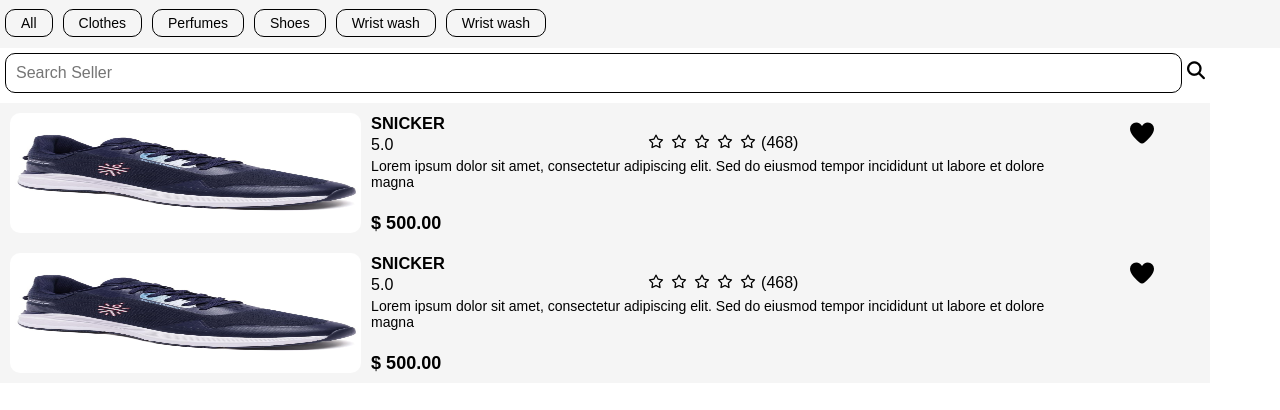
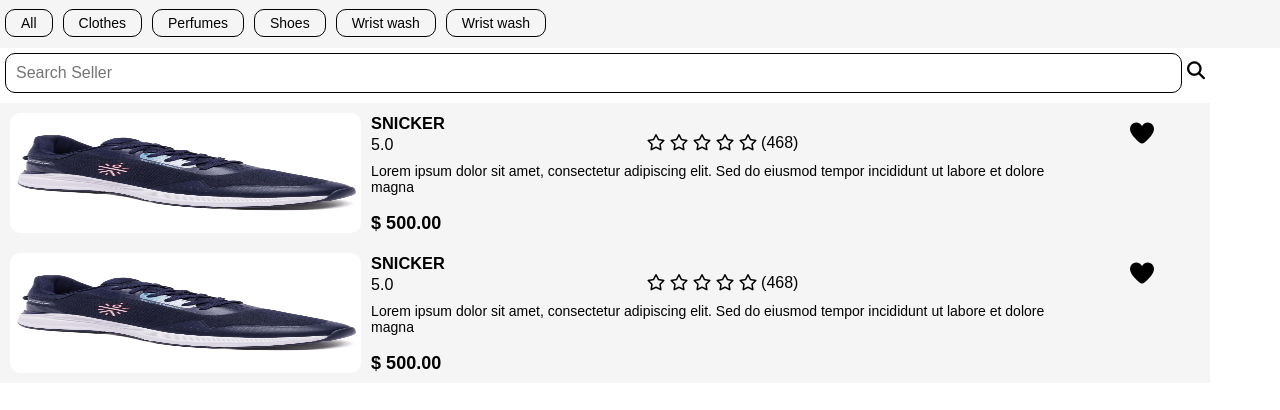
Before and after one commit to furqooncode/E-commerce-app, a plain HTML site: page favorite.html in a window 1280 px wide. Shown: the part 32-442 px from the top of the page. Drawn offline with Linux system fonts and the light colour scheme.

Commit message:
update favorite.css

```diff
--- a/favorite.css
+++ b/favorite.css
@@ -120,7 +120,7 @@ main{
 .favtext .text{
   position: absolute;
   bottom: 20px;
-  height:55px;
+  height:50px;
   overflow: hidden;
 }
 .favtext h4{
@@ -159,6 +159,7 @@ main{
   border:none;
   outline: none;
   background: transparent;
+  font-size: 16px;
 }
 .like{
   width:10%;
```
